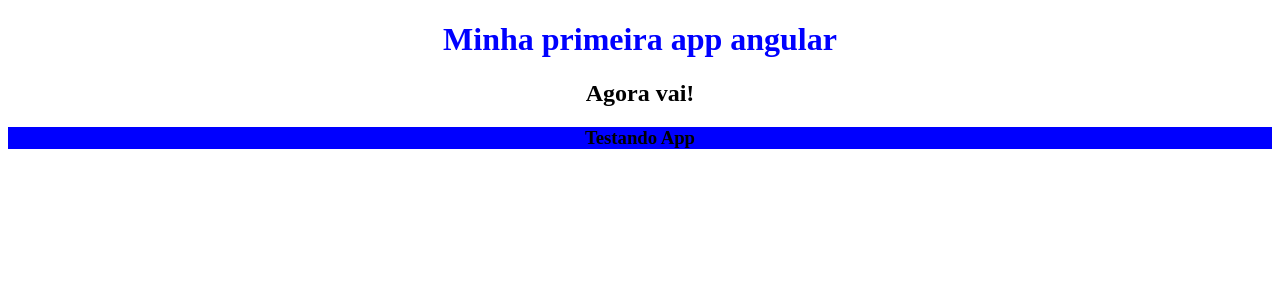
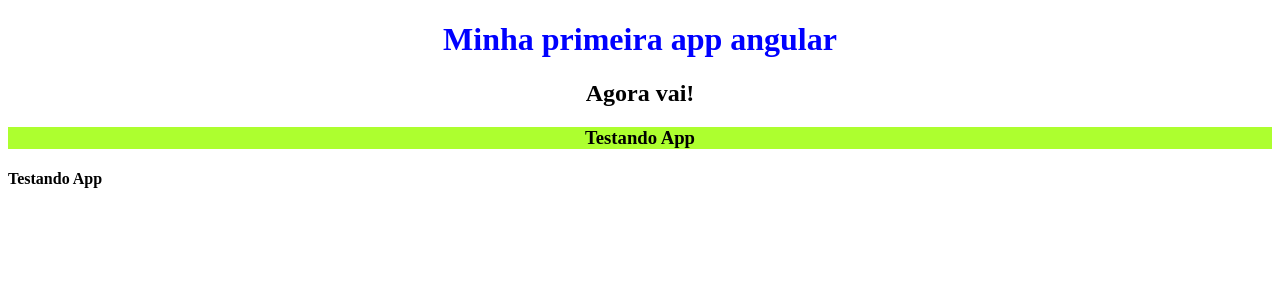
Before and after one commit to Wilton-Lucas/AngularApp, an Angular app in the folder angularApp/: page / in a window 1280 px wide. Shown: the top 300 px of the page. Built offline with nearby package versions, Linux system fonts and the light colour scheme.

Commit message:
atualizando h4

```diff
--- a/angularApp/src/app/app.component.css
+++ b/angularApp/src/app/app.component.css
@@ -14,3 +14,9 @@
   justify-content: center;
   background-color: blue;
 }
+
+.header h3 {
+  display: flex;
+  justify-content: center;
+  background-color: greenyellow;
+}
--- a/angularApp/src/app/app.component.html
+++ b/angularApp/src/app/app.component.html
@@ -2,6 +2,7 @@
   <h1>Minha primeira app angular</h1>
   <h2>Agora vai!</h2>
   <h3>Testando App</h3>
+  <h4>Testando App</h4>
 </div>
 
 <router-outlet></router-outlet>
```
